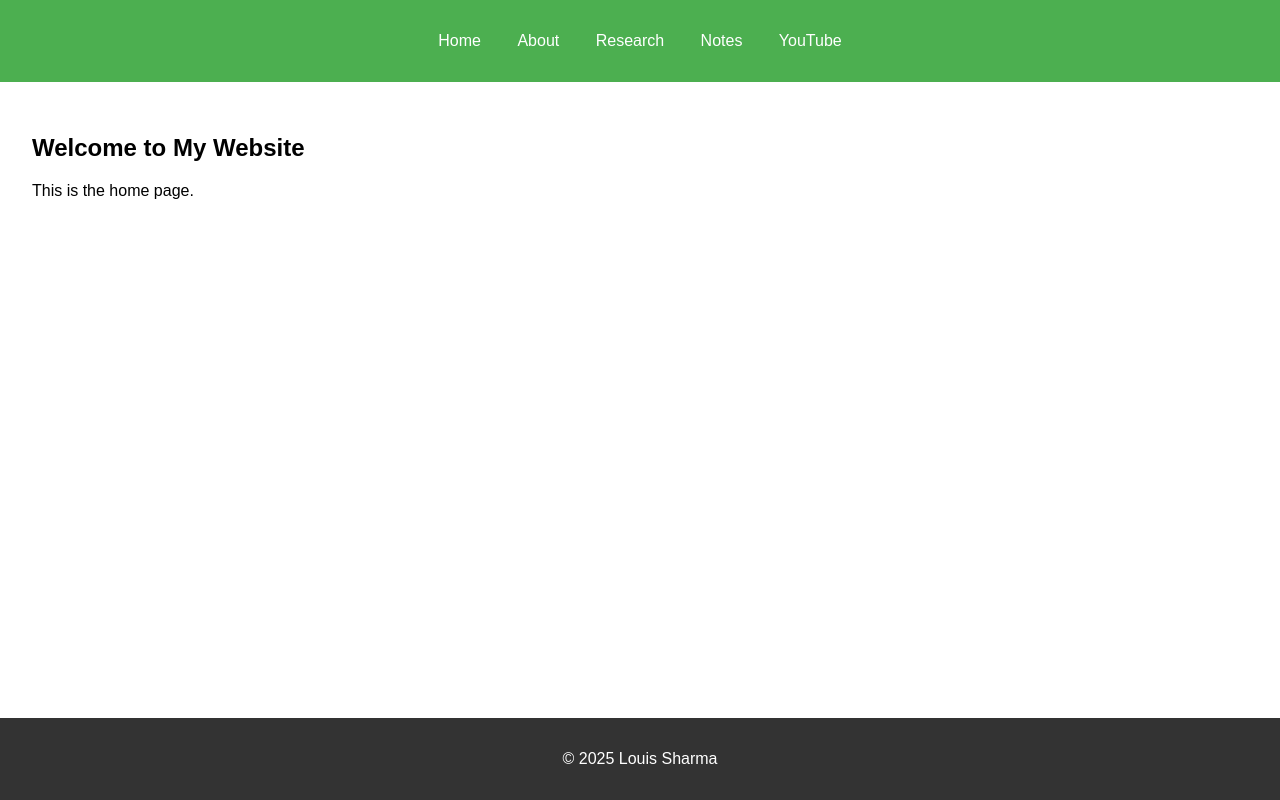
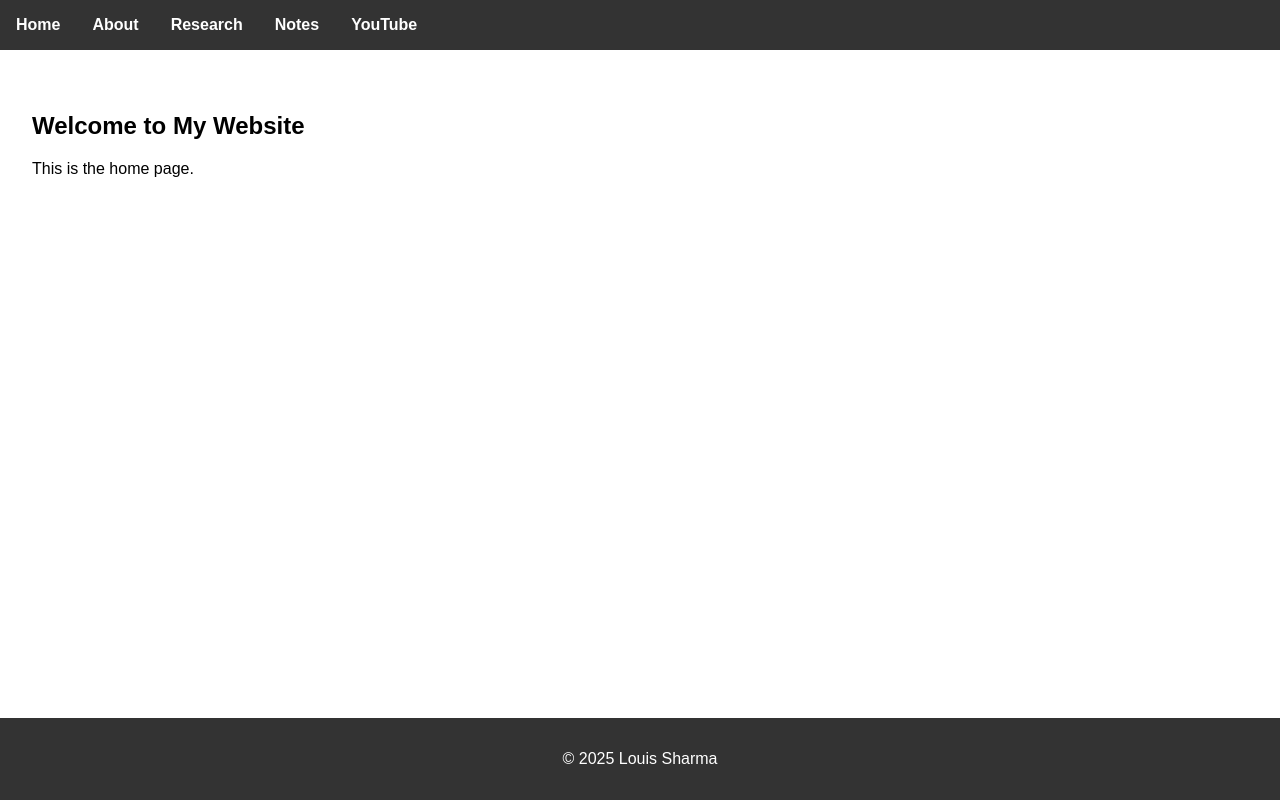
Before and after one commit to louishrm/louishrm.github.io, a plain HTML site: page index.html in a window 1280 px wide. Drawn offline with Linux system fonts and the light colour scheme.

Commit message:
about page

```diff
--- a/styles.css
+++ b/styles.css
@@ -5,29 +5,42 @@ body {
 }
 
 header {
-    background-color: #4CAF50;
+    background-color: #333;
     color: white;
     padding: 1em 0;
-    text-align: center;
+    position: fixed;
+    width: 100%;
+    top: 0;
+    left: 0;
+    z-index: 1000;
 }
 
 nav ul {
     list-style-type: none;
     padding: 0;
+    margin: 0;
+    display: flex;
+    justify-content: flex-start;
 }
 
 nav ul li {
-    display: inline;
     margin: 0 1em;
 }
 
 nav ul li a {
     color: white;
     text-decoration: none;
+    font-weight: bold;
+    transition: color 0.3s;
+}
+
+nav ul li a:hover {
+    color: #4CAF50;
 }
 
 main {
     padding: 2em;
+    margin-top: 60px; /* Adjust this value based on the height of your header */
 }
 
 footer {
```
Also changed, not shown: about.html (added, +32 -0 lines).
